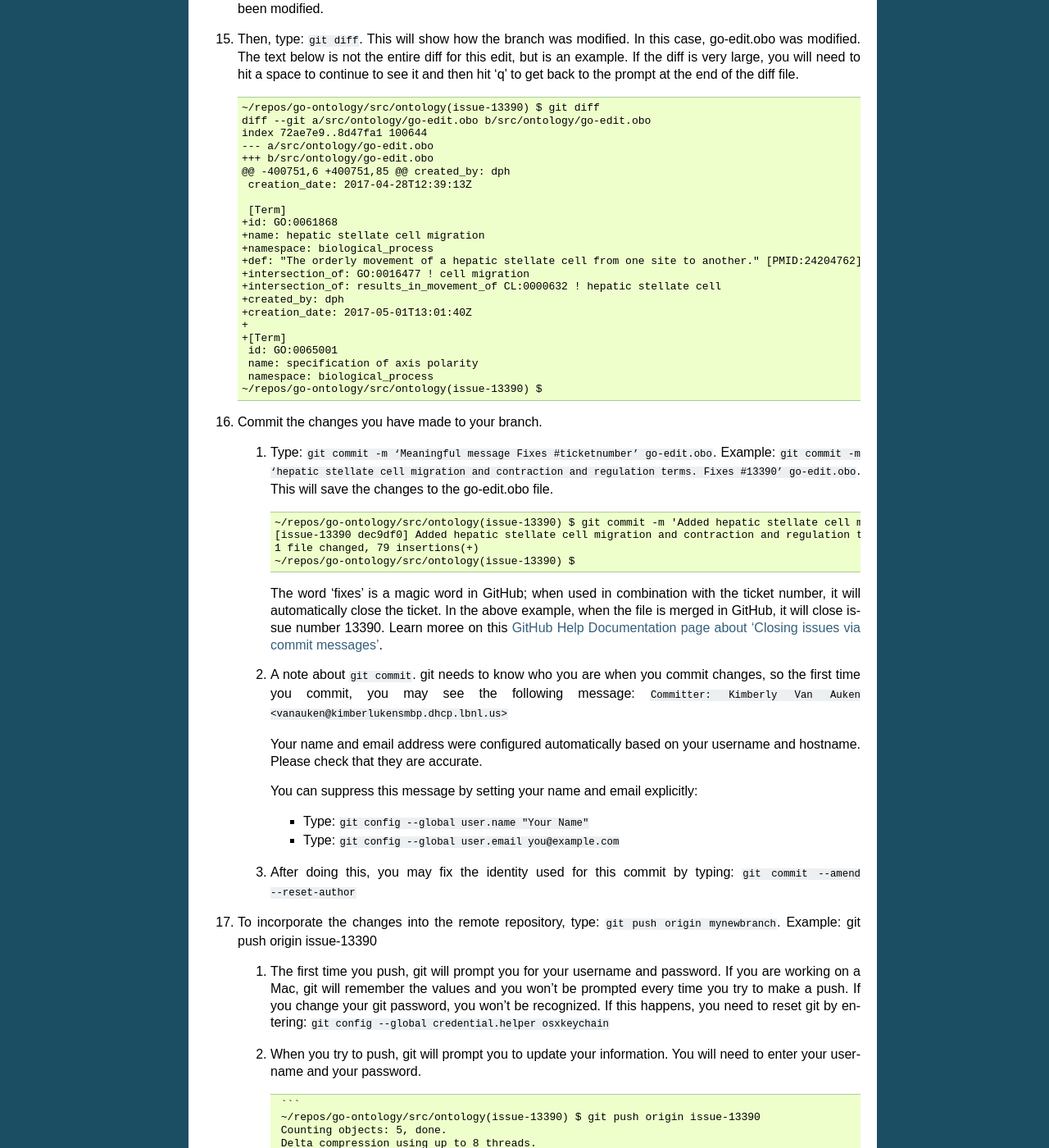
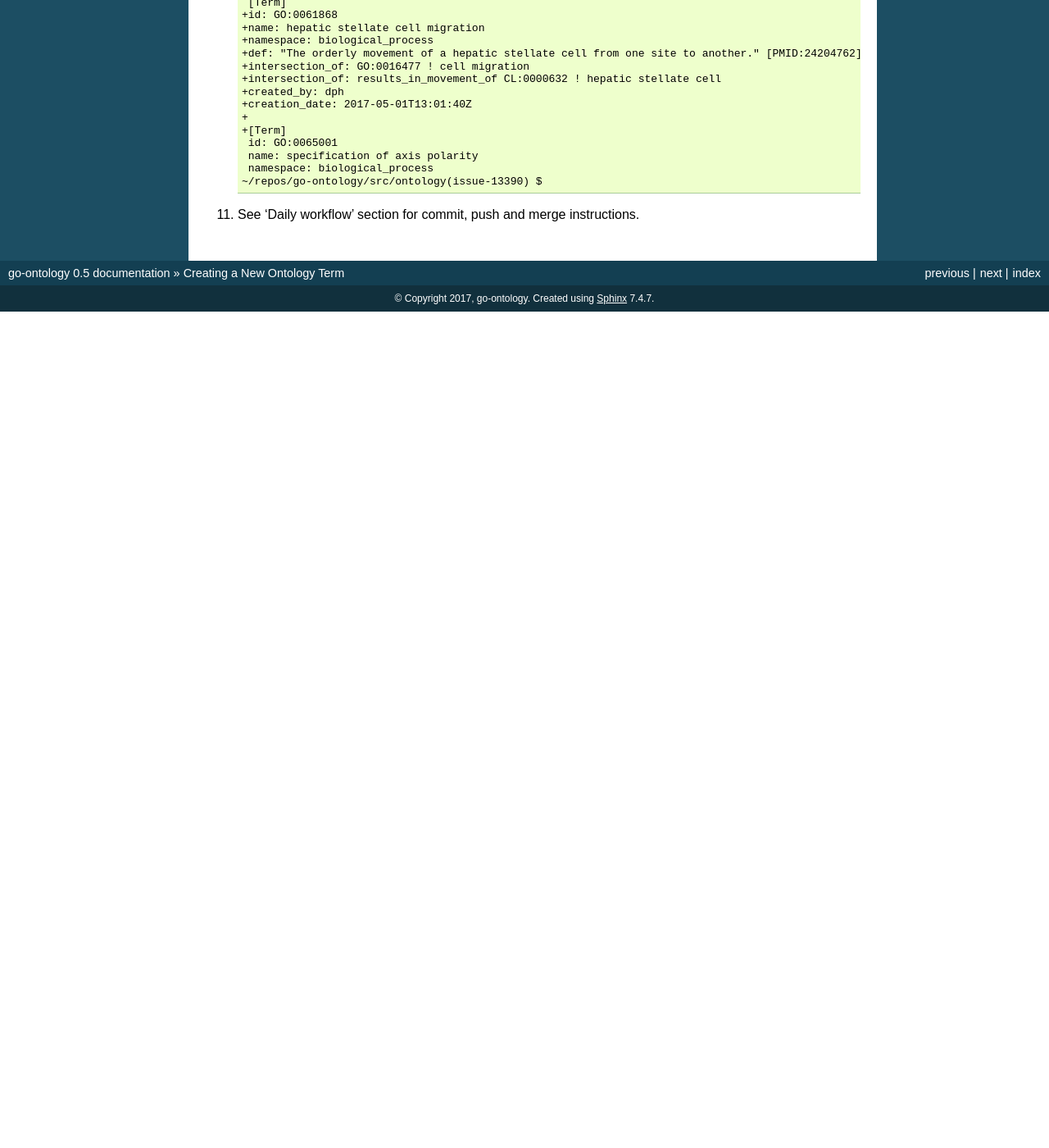
Before and after one commit to geneontology/go-ontology, a Sphinx documentation site: the page built from docs/CreateNewTerm.md, in a window 1280 px wide and 1400 px high, scrolled down 1283 px. Shown: the whole window at 82% size. Built offline with Sphinx 7.4.7, drawn with Linux system fonts in a browser that asks for light colours; after the commit the page ends 1663 px from its top, so only the background shows below that; some of the changed text lies outside the part shown.

Commit message:
Updated term creation instructions

````diff
--- a/docs/CreateNewTerm.md
+++ b/docs/CreateNewTerm.md
@@ -1,24 +1,16 @@
 # Creating a New Ontology Term
 
-1. Making sure you are in your working branch of the repo, start Protege.
+   - See Daily Workflow for creating branches and basic Protégé instructions.
 
-2. Click on the 'File' pulldown. Open the file: go-edit.obo. The first time, you will have to navigate to ```repos/go-ontology/src/ontology```. Once you have worked on the file, it will show up in the menu under 'Open'/'Recent'.
+1. To create a new term, the 'Asserted view' must be active (not the 'Inferred view').
 
-3. Click on the 'Classes' tab.
+2. In the Class hierarchy window, click on the 'Add subclass' button at the upper left of the window.
 
-4. Use the search box on the upper right to search for a term in the ontology. Wait for autocomplete to work in the pop-up window.
+3. A pop-up window will appear asking you to enter the Name of the new term. When you enter the term name, you will see your ID automatically populate the IRI box. Once you have entered the term, click 'OK' to save the new term. You will see it appear in the class hierarchy.
 
-5. Double-click on the term. This will reveal the term in the 'Class hierarchy' window after a few seconds.
+4. Navigate to the OBO annotation window.
 
-6. To see the term in the 'Class hierarchy' (inferred) window, you will need to run the 'ELK reasoner'. 'Reasoner' > select ELK 0.4.3, then click 'Start reasoner'. Close the various pop-up warnings about the ELK reasoner. You will now see the terms in the inferred hierarchy.
-
-7. In the Class hierarchy window, click on the 'Add subclass' button at the upper left of the window.
-
-8. A pop-up window will appear asking you to enter the Name of the new term. When you enter the term name, you will see your ID automatically populate the IRI box. Once you have entered the term, click 'OK' to save the new term. You will see it appear in the class hierarchy.
-
-9. Navigate to the OBO annotation window.
-
-10. In the OBO annotation window add:
+5. In the OBO annotation window add:
 
     1. Namespace
        1. Begin typing one of the three branches (autocomplete will guide you to the correct term):
@@ -41,15 +33,15 @@
 
       4. Add synonyms and dbxrefs following the same procedure if they are required for the term.
 
-11. If you have created a logical definition for your term, you can delete the asserted ```is_a``` parent in the ‘subclass of’ section. Once you synchronize the reasoner, you will see the automated classification of your new term. If the inferred classification doesn’t make sense, then you will need to modify the logical definition.
+6. If you have created a logical definition for your term, you can delete the asserted ```is_a``` parent in the ‘subclass of’ section. Once you synchronize the reasoner, you will see the automated classification of your new term. If the inferred classification doesn’t make sense, then you will need to modify the logical definition.
 
-12. In some cases such as ```part_of``` relations based on external partonomies, it might be necessary to assert the ```part_of``` relationships. For example: ```‘heart valve development’ part_of some ‘heart development’```. In those cases, it is important to browse the external ontologies to be sure that nothing is missing.
+7. In some cases such as ```part_of``` relations based on external partonomies, it might be necessary to assert the ```part_of``` relationships. For example: ```‘heart valve development’ part_of some ‘heart development’```. In those cases, it is important to browse the external ontologies to be sure that nothing is missing.
 
-13. When you have finished adding the term, you can hover over it in the class window to reveal its GO_id.
+8. When you have finished adding the term, you can hover over it in the class window to reveal its GO_id.
 
-14. Save the file and ___return to your terminal window___. Then, type: ```git status```. This will confirm which file has been modified.
+9. Save the file and ___return to your terminal window___. Then, type: ```git status```. This will confirm which file has been modified.
 
-15. Then, type: ```git diff```. This will show how the branch was modified. In this case, go-edit.obo was modified. The text below is not the entire diff for this edit, but is an example. If the diff is very large, you will need to hit a space to continue to see it and then hit ‘q’ to get back to the prompt at the end of the diff file.
+10. To see how the branch was modified, type: ```git diff```. In this case, go-edit.obo was modified. The text below is not the entire diff for this edit, but is an example. If the diff is very large, you will need to hit a space to continue to see it and then hit ‘q’ to get back to the prompt at the end of the diff file.
 
      ```
      ~/repos/go-ontology/src/ontology(issue-13390) $ git diff
@@ -77,68 +69,4 @@
      ~/repos/go-ontology/src/ontology(issue-13390) $
      ```
 
-16. Commit the changes you have made to your branch.
-
-    1. Type: ```git commit -m ‘Meaningful message Fixes #ticketnumber’ go-edit.obo```. Example:  ```git commit -m ‘hepatic stellate cell migration and contraction and regulation terms. Fixes #13390’ go-edit.obo```. This will save the changes to the go-edit.obo file.
-
-        ```
-        ~/repos/go-ontology/src/ontology(issue-13390) $ git commit -m 'Added hepatic stellate cell migration and contraction and regulation terms. Fixes #13390' go-edit.obo
-        [issue-13390 dec9df0] Added hepatic stellate cell migration and contraction and regulation terms. Fixes #13390
-        1 file changed, 79 insertions(+)
-        ~/repos/go-ontology/src/ontology(issue-13390) $
-        ```
-
-        The word 'fixes' is a magic word in GitHub; when used in combination with the ticket number, it will automatically close the ticket. In the above example, when the file is merged in GitHub, it will close issue number 13390. Learn moree on this [GitHub Help Documentation page about 'Closing issues via commit messages'](https://help.github.com/articles/closing-issues-via-commit-messages/).
-
-    2. A note about ```git commit```. git needs to know who you are when you commit changes, so the first time you commit, you may see the following message: ```Committer: Kimberly Van Auken <vanauken@kimberlukensmbp.dhcp.lbnl.us>```
-
-       Your name and email address were configured automatically based on your username and hostname. Please check that they are accurate.
-
-       You can suppress this message by setting your name and email explicitly:
-
-       - Type: ```git config --global user.name "Your Name"```
-
-       - Type: ```git config --global user.email you@example.com```
-
-    3. After doing this, you may fix the identity used for this commit by typing: ```git commit --amend --reset-author```
-
-17. To incorporate the changes into the remote repository, type: ```git push origin mynewbranch```. Example: git push origin issue-13390
-
-    1. The first time you push, git will prompt you for your username and password. If you are working on a Mac, git will remember the values and you won’t be prompted every time you try to make a push. If you change your git password, you won’t be recognized. If this happens, you need to reset git by entering: ```git config --global credential.helper osxkeychain```
-
-    2. When you try to push, git will prompt you to update your information. You will need to enter your username and your password.
-
-            ```
-            ~/repos/go-ontology/src/ontology(issue-13390) $ git push origin issue-13390
-            Counting objects: 5, done.
-            Delta compression using up to 8 threads.
-            Compressing objects: 100% (5/5), done.
-            Writing objects: 100% (5/5), 1.81 KiB | 0 bytes/s, done.
-            Total 5 (delta 3), reused 0 (delta 0)
-            remote: Resolving deltas: 100% (3/3), completed with 3 local objects.
-            To https://github.com/geneontology/go-ontology.git
-             * [new branch]  	issue-13390 -> issue-13390
-            ~/repos/go-ontology/src/ontology(issue-13390) $
-            ```
-
-18. Using your browser, return to the GO Ontology repository on GitHub, located at [https://github.com/geneontology/go-ontology](https://github.com/geneontology/go-ontology).
-
-19. Navigate to the tab labeled as 'Code' (```geneontology/go-ontology/code```). You will see your commit listed at the top of the page in a light yellow box. If you don’t see it, click on the 'Branches' link to reveale it in the list, and click on it.
-
-    1. The diff for your file is at the bottom of the page. Examine it as a sanity check.
-
-    2. Click on the green box to generate a pull request.
-
-20. You may now add comments and ask a colleague to review your pull request.
-
-21. If you want to have the ticket reviewed before closing it, you can select a reviewer for the ticket before you make the pull request by clicking on the 'Reviewers' list and entering a GitHub identifier (e.g. @superuser1). The reviewer will not be notified until the pull request is submitted. The reviewer’s comments will show up in the dialog tab of the pull request, similarly to comments displayed in response to issues you file on the tracker.
-
-22. Wait for the Travis checks to complete (this can take a few minutes).
-
-23. If all is fine with the Travis checks, then merge the pull request, and confirm the merge which will close the ticket if you have used the word 'fixes' in your pull request. You can now safely delete your branch using the button on the right of the successful merge message.
-
-24. Back in your terminal, if appropriate, you may now delete the working branch. Do this by returning to master, then:
-
-    1. Type: ```git checkout master```
-
-    2. Type: ```git branch -d workingbranchname```. Example: ```git branch -d issue-13390```
+11. See 'Daily workflow' section for commit, push and merge instructions.
````
